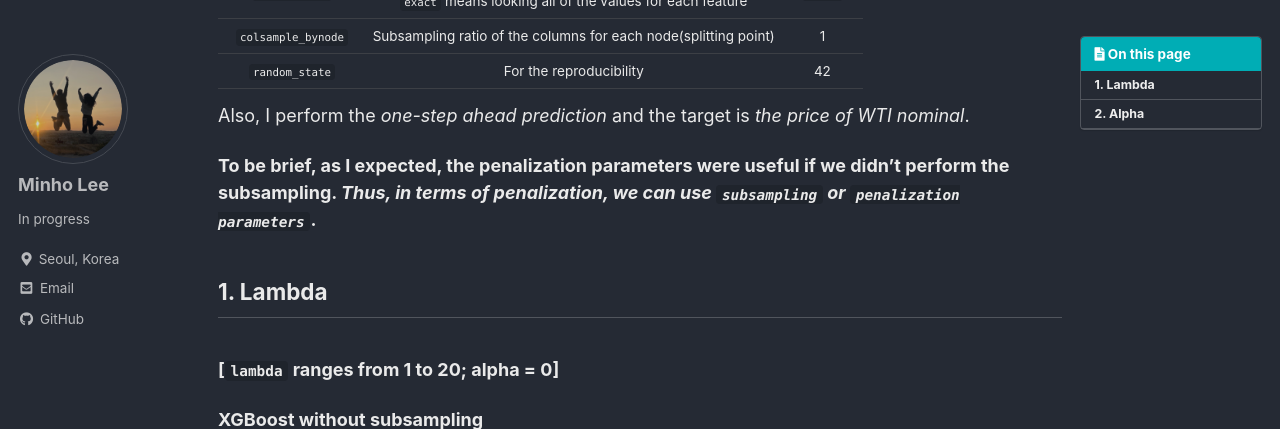
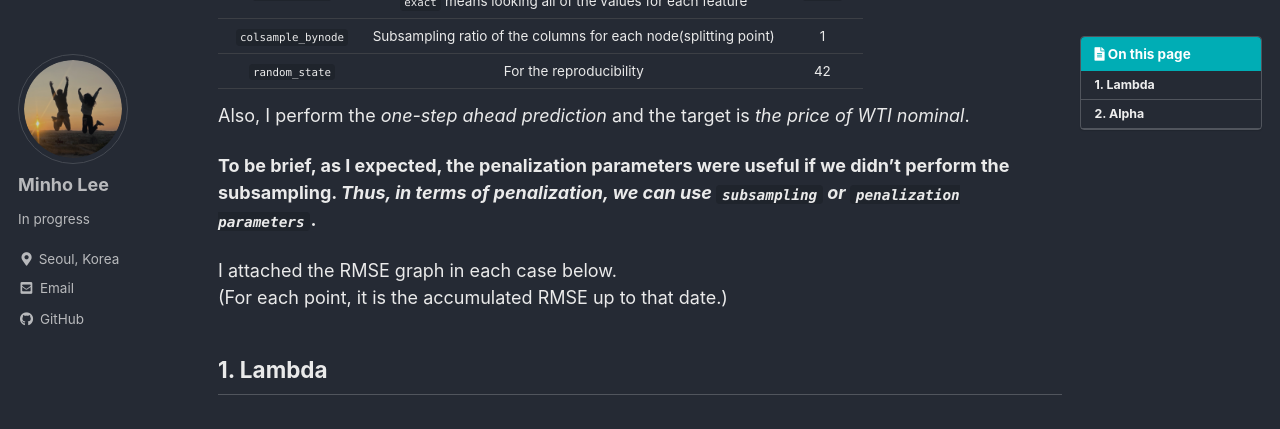
Before and after one commit to Inundata/Inundata.github.io, a Jekyll site: the page built from _posts/Oil/2024-01-24-penalization-without-subsampling.md, in a window 1280 px wide and 900 px high, scrolled down 607 px, cut to the strip 0-429 px from the top of the window. Built offline with Jekyll 4.4.1, drawn with Linux system fonts in a browser that asks for light colours; cached includes are drawn as plain includes; formulas are drawn with MathJax 3; comment, search, counter and statistics services are not loaded.

Commit message:
# change some point

```diff
--- a/_posts/Oil/2024-01-24-penalization-without-subsampling.md
+++ b/_posts/Oil/2024-01-24-penalization-without-subsampling.md
@@ -34,6 +34,9 @@ Also, I perform the *one-step ahead prediction* and the target is *the price of
 
 **To be brief, as I expected, the penalization parameters were useful if we didn't perform the subsampling. *Thus, in terms of penalization, we can use `subsampling` or `penalization parameters`*.**
 
+I attached the RMSE graph in each case below.<br/>
+(For each point, it is the accumulated  RMSE up to that date.)
+
 ## 1. Lambda
 <br>
 **[`lambda` ranges from 1 to 20; alpha = 0]**
```
